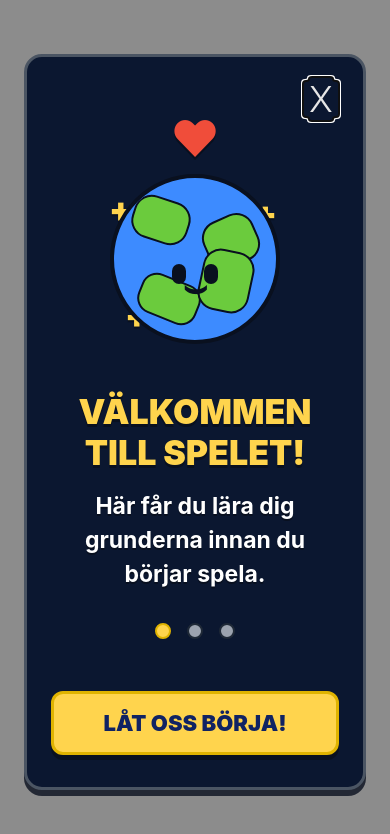
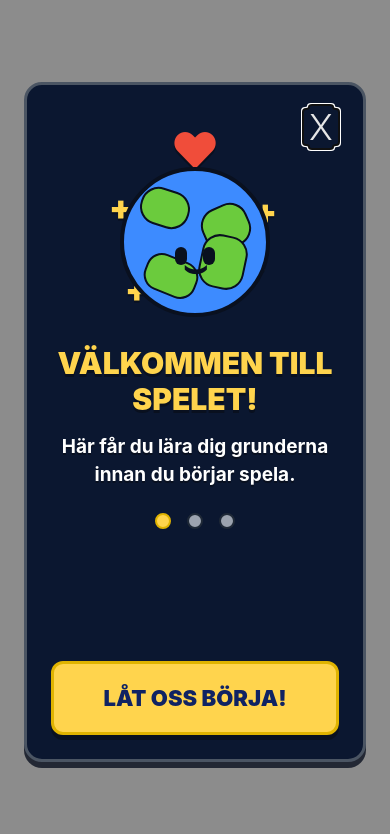
Before and after one commit to HanninenF/Chill-and-code, a React Native app: screen / in a window 390 px wide. Shown: the top 834 px of the page. Built offline with nearby package versions, Linux system fonts and the light colour scheme.

Commit message:
feat(ui): add primary button and onboarding design tokens

```diff
--- a/src/components/OnboardingModal.tsx
+++ b/src/components/OnboardingModal.tsx
@@ -1,13 +1,24 @@
-import AsyncStorage from '@react-native-async-storage/async-storage';
 import React, { useEffect, useState } from 'react';
 import { Modal, Pressable, StyleSheet, Text, View } from 'react-native';
-import { colors, radius, spacing, tokens } from '../theme';
-
-const ONBOARDING_KEY = 'onboardingCompleted';
+import {
+  borderWidth,
+  colors,
+  degree,
+  elevation,
+  opacity,
+  radius,
+  sizes,
+  spacing,
+  tokens,
+  typography,
+  zIndex,
+} from '../theme';
+import PrimaryButton from './ui/PrimaryButton';
 
 type OnboardingModalProps = {
   visible: boolean;
   onClose: () => void;
+  onComplete: () => Promise<void>;
 };
 
 type Step = {
@@ -33,6 +44,7 @@ const steps: Step[] = [
 export default function OnboardingModal({
   visible,
   onClose,
+  onComplete,
 }: OnboardingModalProps) {
   const [currentStep, setCurrentStep] = useState(0);
 
@@ -59,8 +71,7 @@ export default function OnboardingModal({
 
   const handleStartGame = async () => {
     try {
-      await AsyncStorage.setItem(ONBOARDING_KEY, 'true');
-      onClose();
+      await onComplete();
     } catch (error) {
       console.log('Kunde inte spara onboarding:', error);
     }
@@ -127,15 +138,19 @@ export default function OnboardingModal({
             )}
 
             {!isLastStep && (
-              <Pressable style={styles.nextButton} onPress={handleNext}>
-                <Text style={styles.nextButtonText}>{primaryButtonLabel}</Text>
-              </Pressable>
+              <PrimaryButton
+                label={primaryButtonLabel}
+                style={styles.primaryButton}
+                onPress={handleNext}
+              />
             )}
 
             {isLastStep && (
-              <Pressable style={styles.nextButton} onPress={handleStartGame}>
-                <Text style={styles.nextButtonText}>{primaryButtonLabel}</Text>
-              </Pressable>
+              <PrimaryButton
+                label={primaryButtonLabel}
+                style={styles.primaryButton}
+                onPress={handleStartGame}
+              />
             )}
           </View>
         </View>
@@ -154,54 +169,55 @@ const styles = StyleSheet.create({
   },
   modalBox: {
     width: '100%',
-    maxWidth: 360,
-    minHeight: 600,
+    maxWidth: sizes.modalMaxWidth,
+    height: sizes.modalHeight,
+    maxHeight: '92%',
     backgroundColor: colors.bgDark,
-    borderWidth: 3,
+    borderWidth: borderWidth.md,
     borderColor: colors.surfaceBorder,
     borderRadius: radius.lg,
-    paddingVertical: spacing.xl,
+    paddingVertical: spacing.lg,
     paddingHorizontal: spacing.lg,
     shadowColor: colors.shadowDark,
-    shadowOpacity: 0.8,
+    shadowOpacity: opacity.shadowStrong,
     shadowRadius: 0,
     shadowOffset: {
       width: 0,
       height: 6,
     },
-    elevation: 8,
+    elevation: elevation.lg,
   },
   closeButton: {
     position: 'absolute',
     top: spacing.lg,
     right: spacing.lg,
-    width: 36,
-    height: 36,
+    width: sizes.closeButton,
+    height: sizes.closeButton,
     alignItems: 'center',
     justifyContent: 'center',
-    zIndex: 1,
+    zIndex: zIndex.base,
   },
   closeButtonText: {
     color: colors.textSecondary,
-    fontSize: 36,
-    lineHeight: 36,
-    fontWeight: '300',
+    fontSize: typography.fontSize['3xl'],
+    lineHeight: typography.lineHeight['2xl'],
+    fontWeight: typography.fontWeight.light,
     textTransform: 'uppercase',
   },
   illustration: {
-    height: 270,
+    height: sizes.illustration,
     alignItems: 'center',
     justifyContent: 'center',
-    marginTop: spacing.md,
-    marginBottom: spacing.md,
+    marginTop: spacing.sm,
+    marginBottom: spacing.sm,
   },
   heart: {
     position: 'absolute',
     top: spacing.sm,
     color: colors.error,
-    fontSize: 48,
-    lineHeight: 52,
-    fontWeight: '900',
+    fontSize: typography.fontSize['5xl'],
+    lineHeight: typography.lineHeight['5xl'],
+    fontWeight: typography.fontWeight.black,
     textShadowColor: colors.shadowDark,
     textShadowOffset: {
       width: 0,
@@ -212,9 +228,9 @@ const styles = StyleSheet.create({
   star: {
     position: 'absolute',
     color: colors.primary,
-    fontSize: 34,
-    lineHeight: 34,
-    fontWeight: '900',
+    fontSize: typography.fontSize['2xl'],
+    lineHeight: typography.lineHeight.lg,
+    fontWeight: typography.fontWeight.black,
     textShadowColor: colors.shadowDark,
     textShadowOffset: {
       width: 0,
@@ -223,29 +239,29 @@ const styles = StyleSheet.create({
     textShadowRadius: 0,
   },
   starLeftTop: {
-    top: 88,
+    top: 74,
     left: 58,
   },
   starLeftBottom: {
-    bottom: 42,
+    bottom: 30,
     left: 74,
   },
   starRightTop: {
-    top: 92,
+    top: 78,
     right: 62,
   },
   starRightBottom: {
-    bottom: 70,
+    bottom: 54,
     right: 72,
   },
   planet: {
-    width: 170,
-    height: 170,
-    marginTop: 38,
+    width: sizes.planet,
+    height: sizes.planet,
+    marginTop: 30,
     overflow: 'hidden',
-    borderRadius: 85,
+    borderRadius: sizes.planet / 2,
     backgroundColor: tokens.cityButton,
-    borderWidth: 4,
+    borderWidth: borderWidth.lg,
     borderColor: colors.shadowDark,
     alignItems: 'center',
     justifyContent: 'center',
@@ -254,69 +270,69 @@ const styles = StyleSheet.create({
     position: 'absolute',
     backgroundColor: colors.success,
     borderColor: colors.shadowDark,
-    borderWidth: 2,
+    borderWidth: borderWidth.sm,
   },
   landTopLeft: {
-    top: 20,
-    left: 18,
-    width: 58,
+    top: 18,
+    left: 16,
+    width: 50,
+    height: 38,
+    borderRadius: 18,
+    transform: [{ rotate: degree.md }],
+  },
+  landTopRight: {
+    top: 34,
+    right: 16,
+    width: 48,
     height: 44,
     borderRadius: 18,
-    transform: [{ rotate: '18deg' }],
-  },
-  landTopRight: {
-    top: 38,
-    right: 18,
-    width: 54,
-    height: 50,
-    borderRadius: 18,
-    transform: [{ rotate: '-24deg' }],
+    transform: [{ rotate: `-${degree.xl}` }],
   },
   landBottomLeft: {
-    bottom: 20,
-    left: 24,
-    width: 62,
-    height: 42,
+    bottom: 18,
+    left: 20,
+    width: 54,
+    height: 38,
     borderRadius: 16,
-    transform: [{ rotate: '22deg' }],
+    transform: [{ rotate: degree.lg }],
   },
   landBottomRight: {
-    right: 24,
-    bottom: 28,
-    width: 52,
-    height: 62,
+    right: 20,
+    bottom: 24,
+    width: 46,
+    height: 54,
     borderRadius: 18,
-    transform: [{ rotate: '12deg' }],
+    transform: [{ rotate: degree.sm }],
   },
   eyeLeft: {
     position: 'absolute',
-    top: 86,
-    left: 58,
-    width: 14,
-    height: 20,
-    borderRadius: 7,
+    top: 76,
+    left: 51,
+    width: 12,
+    height: 18,
+    borderRadius: 6,
     backgroundColor: colors.shadowDark,
   },
   eyeRight: {
     position: 'absolute',
-    top: 86,
-    right: 58,
-    width: 14,
-    height: 20,
-    borderRadius: 7,
+    top: 76,
+    right: 51,
+    width: 12,
+    height: 18,
+    borderRadius: 6,
     backgroundColor: colors.shadowDark,
   },
   smile: {
-    marginTop: 54,
+    marginTop: 48,
     color: colors.shadowDark,
-    fontSize: 38,
-    lineHeight: 38,
-    fontWeight: '900',
+    fontSize: typography.fontSize['4xl'],
+    lineHeight: typography.lineHeight['3xl'],
+    fontWeight: typography.fontWeight.black,
   },
   title: {
     color: colors.primary,
-    fontSize: 34,
-    fontWeight: '900',
+    fontSize: typography.fontSize.xl,
+    fontWeight: typography.fontWeight.black,
     textAlign: 'center',
     marginBottom: spacing.md,
     textTransform: 'uppercase',
@@ -329,11 +345,11 @@ const styles = StyleSheet.create({
   },
   text: {
     color: colors.textPrimary,
-    fontSize: 23,
-    fontWeight: '700',
+    fontSize: typography.fontSize.md,
+    fontWeight: typography.fontWeight.bold,
     textAlign: 'center',
-    marginBottom: spacing.xl,
-    lineHeight: 34,
+    marginBottom: spacing.lg,
+    lineHeight: typography.lineHeight.md,
     textShadowColor: colors.shadowDark,
     textShadowOffset: {
       width: 0,
@@ -345,14 +361,14 @@ const styles = StyleSheet.create({
     flexDirection: 'row',
     justifyContent: 'center',
     gap: spacing.md,
-    marginBottom: 52,
+    marginBottom: spacing.xl,
   },
   stepDot: {
-    width: 16,
-    height: 16,
-    borderRadius: 8,
+    width: sizes.dot,
+    height: sizes.dot,
+    borderRadius: sizes.dot / 2,
     backgroundColor: colors.textMuted,
-    borderWidth: 2,
+    borderWidth: borderWidth.sm,
     borderColor: colors.surface,
   },
   stepDotActive: {
@@ -361,46 +377,30 @@ const styles = StyleSheet.create({
   },
   buttonContainer: {
     flexDirection: 'row',
+    alignItems: 'stretch',
     gap: spacing.md,
+    minHeight: sizes.buttonMinHeight,
+    marginTop: 'auto',
   },
   backButton: {
     flex: 1,
+    minHeight: sizes.buttonMinHeight,
     backgroundColor: colors.surfaceLight,
     paddingVertical: spacing.md,
     paddingHorizontal: spacing.sm,
     borderRadius: radius.md,
-    borderWidth: 3,
+    borderWidth: borderWidth.md,
     borderColor: colors.surfaceBorder,
+    justifyContent: 'center',
     alignItems: 'center',
   },
   backButtonText: {
     color: colors.textPrimary,
-    fontSize: 16,
-    fontWeight: '900',
+    fontSize: typography.fontSize.sm,
+    fontWeight: typography.fontWeight.black,
     textTransform: 'uppercase',
   },
-  nextButton: {
+  primaryButton: {
     flex: 1,
-    backgroundColor: colors.primary,
-    paddingVertical: spacing.md,
-    paddingHorizontal: spacing.sm,
-    borderRadius: radius.md,
-    borderWidth: 3,
-    borderColor: colors.primaryDark,
-    alignItems: 'center',
-    shadowColor: colors.shadowDark,
-    shadowOpacity: 1,
-    shadowRadius: 0,
-    shadowOffset: {
-      width: 0,
-      height: 5,
-    },
-    elevation: 6,
-  },
-  nextButtonText: {
-    color: colors.textDark,
-    fontSize: 22,
-    fontWeight: '900',
-    textTransform: 'uppercase',
   },
 });
--- /dev/null
+++ b/src/components/ui/PrimaryButton.tsx
@@ -0,0 +1,64 @@
+import React from 'react';
+import {
+  Pressable,
+  StyleSheet,
+  Text,
+  type PressableProps,
+  type StyleProp,
+  type ViewStyle,
+} from 'react-native';
+import {
+  borderWidth,
+  colors,
+  elevation,
+  opacity,
+  radius,
+  sizes,
+  spacing,
+  typography,
+} from '../../theme';
+
+type PrimaryButtonProps = PressableProps & {
+  label: string;
+  style?: StyleProp<ViewStyle>;
+};
+
+export default function PrimaryButton({
+  label,
+  style,
+  ...pressableProps
+}: PrimaryButtonProps) {
+  return (
+    <Pressable style={[styles.button, style]} {...pressableProps}>
+      <Text style={styles.label}>{label}</Text>
+    </Pressable>
+  );
+}
+
+const styles = StyleSheet.create({
+  button: {
+    backgroundColor: colors.primary,
+    paddingVertical: spacing.md,
+    paddingHorizontal: spacing.sm,
+    borderRadius: radius.md,
+    borderWidth: borderWidth.md,
+    borderColor: colors.primaryDark,
+    alignItems: 'center',
+    justifyContent: 'center',
+    minHeight: sizes.buttonMinHeight,
+    shadowColor: colors.shadowDark,
+    shadowOpacity: opacity.shadowSolid,
+    shadowRadius: 0,
+    shadowOffset: {
+      width: 0,
+      height: 5,
+    },
+    elevation: elevation.md,
+  },
+  label: {
+    color: colors.textDark,
+    fontSize: typography.fontSize.lg,
+    fontWeight: typography.fontWeight.black,
+    textTransform: 'uppercase',
+  },
+});
--- a/src/theme/tokens.ts
+++ b/src/theme/tokens.ts
@@ -24,11 +24,55 @@ export const tokens = {
   radiusMd: 12,
   radiusLg: 18,
 
+  borderWidthSm: 2,
+  borderWidthMd: 3,
+  borderWidthLg: 4,
+
   spaceXs: 4,
   spaceSm: 8,
   spaceMd: 16,
   spaceLg: 24,
   spaceXl: 32,
+
+  fontSizeSm: 16,
+  fontSizeMd: 19,
+  fontSizeLg: 22,
+  fontSizeXl: 30,
+  fontSize2xl: 34,
+  fontSize3xl: 36,
+  fontSize4xl: 38,
+  fontSize5xl: 48,
+
+  lineHeightMd: 28,
+  lineHeightLg: 34,
+  lineHeight2xl: 36,
+  lineHeight3xl: 38,
+  lineHeight5xl: 52,
+
+  fontWeightLight: '300',
+  fontWeightBold: '700',
+  fontWeightBlack: '900',
+
+  sizeDot: 16,
+  sizeCloseButton: 36,
+  sizeButtonMinHeight: 74,
+  sizePlanet: 150,
+  sizeIllustration: 220,
+  sizeModalMaxWidth: 360,
+  sizeModalHeight: 680,
+
+  opacityShadowStrong: 0.8,
+  opacityShadowSolid: 1,
+
+  elevationMd: 6,
+  elevationLg: 8,
+
+  zIndexBase: 1,
+
+  degreeSm: '12deg',
+  degreeMd: '18deg',
+  degreeLg: '22deg',
+  degreeXl: '24deg',
 
   cityPrimary: '#3D8BFF',
   citySecondary: '#2B6FD1',
@@ -75,12 +119,74 @@ export const radius = {
   lg: tokens.radiusLg,
 } as const;
 
+export const borderWidth = {
+  sm: tokens.borderWidthSm,
+  md: tokens.borderWidthMd,
+  lg: tokens.borderWidthLg,
+} as const;
+
 export const spacing = {
   xs: tokens.spaceXs,
   sm: tokens.spaceSm,
   md: tokens.spaceMd,
   lg: tokens.spaceLg,
   xl: tokens.spaceXl,
+} as const;
+
+export const typography = {
+  fontSize: {
+    sm: tokens.fontSizeSm,
+    md: tokens.fontSizeMd,
+    lg: tokens.fontSizeLg,
+    xl: tokens.fontSizeXl,
+    '2xl': tokens.fontSize2xl,
+    '3xl': tokens.fontSize3xl,
+    '4xl': tokens.fontSize4xl,
+    '5xl': tokens.fontSize5xl,
+  },
+  lineHeight: {
+    md: tokens.lineHeightMd,
+    lg: tokens.lineHeightLg,
+    '2xl': tokens.lineHeight2xl,
+    '3xl': tokens.lineHeight3xl,
+    '5xl': tokens.lineHeight5xl,
+  },
+  fontWeight: {
+    light: tokens.fontWeightLight,
+    bold: tokens.fontWeightBold,
+    black: tokens.fontWeightBlack,
+  },
+} as const;
+
+export const sizes = {
+  dot: tokens.sizeDot,
+  closeButton: tokens.sizeCloseButton,
+  buttonMinHeight: tokens.sizeButtonMinHeight,
+  planet: tokens.sizePlanet,
+  illustration: tokens.sizeIllustration,
+  modalMaxWidth: tokens.sizeModalMaxWidth,
+  modalHeight: tokens.sizeModalHeight,
+} as const;
+
+export const opacity = {
+  shadowStrong: tokens.opacityShadowStrong,
+  shadowSolid: tokens.opacityShadowSolid,
+} as const;
+
+export const elevation = {
+  md: tokens.elevationMd,
+  lg: tokens.elevationLg,
+} as const;
+
+export const zIndex = {
+  base: tokens.zIndexBase,
+} as const;
+
+export const degree = {
+  sm: tokens.degreeSm,
+  md: tokens.degreeMd,
+  lg: tokens.degreeLg,
+  xl: tokens.degreeXl,
 } as const;
 
 export const cityTheme = {
@@ -111,7 +217,14 @@ export const theme = {
   tokens,
   colors,
   radius,
+  borderWidth,
   spacing,
+  typography,
+  sizes,
+  opacity,
+  elevation,
+  zIndex,
+  degree,
   levels: {
     city: cityTheme,
     beach: beachTheme,
```
Also changed, not shown: App.tsx (+10 -23 lines), src/hooks/useOnboarding.ts (added, +41 -0 lines), src/components/ui/README.md (added), src/hooks/README.md.
